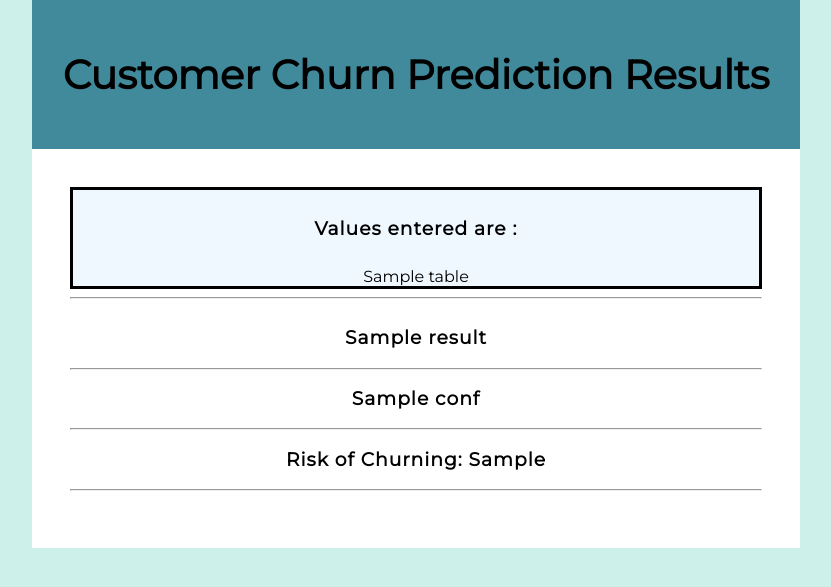
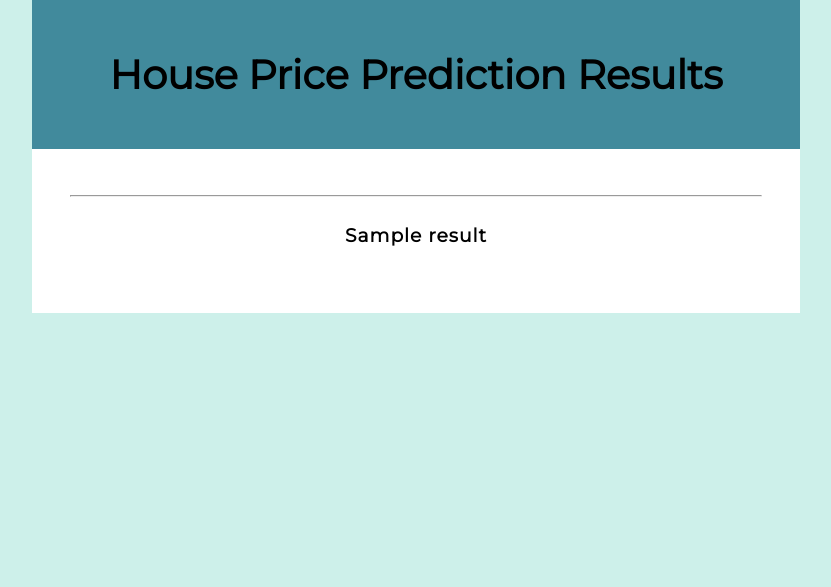
Before and after one commit to abideenn/HousingPricePrediction, a Flask app: template templates/results.html in a window 1280 px wide. Shown: the top 587 px of the page, without its empty margins (224-1055 px from the left). Run offline with Flask 2, Linux system fonts and the light colour scheme; the template is opened without the code that fills it: most values are stand-ins (such as "Sample title", 1, 10 or a date in 2020); parts of the project's set-up code (start-up, migrations or seed data) failed here and were passed over.

Commit message:
Update results.html

```diff
--- a/templates/results.html
+++ b/templates/results.html
@@ -28,9 +28,7 @@ h3 {
     border: 3px solid black;
 
 }
-.showTable{
-overflow: auto;
-}
+
 
 body{
 	font-family: 'Montserrat', sans-serif;
@@ -57,27 +55,15 @@ body{
 </head>
 <body>
 <div class="titleres" >
-	<h1> Customer Churn Prediction Results </h1>
+	<h1> House Price Prediction Results </h1>
 </div>
 <div class="resdiv">
-<div class="tab">
-<b><h3>Values entered are : </b> <br> </h3>
-{% for table in tables %}
-    <div class="showTable">{{ table|safe }}</div>
-{% endfor %}
-</div>
+
 
 <div class="prediction">
 	<hr>
 	<h3>
     {{result}}
-	<hr>
-
-	{{conf}}
-	<hr>
-
-	Risk of Churning: {{churning_risk}}
-	<hr>
 
    </h3>
 </div>
```
